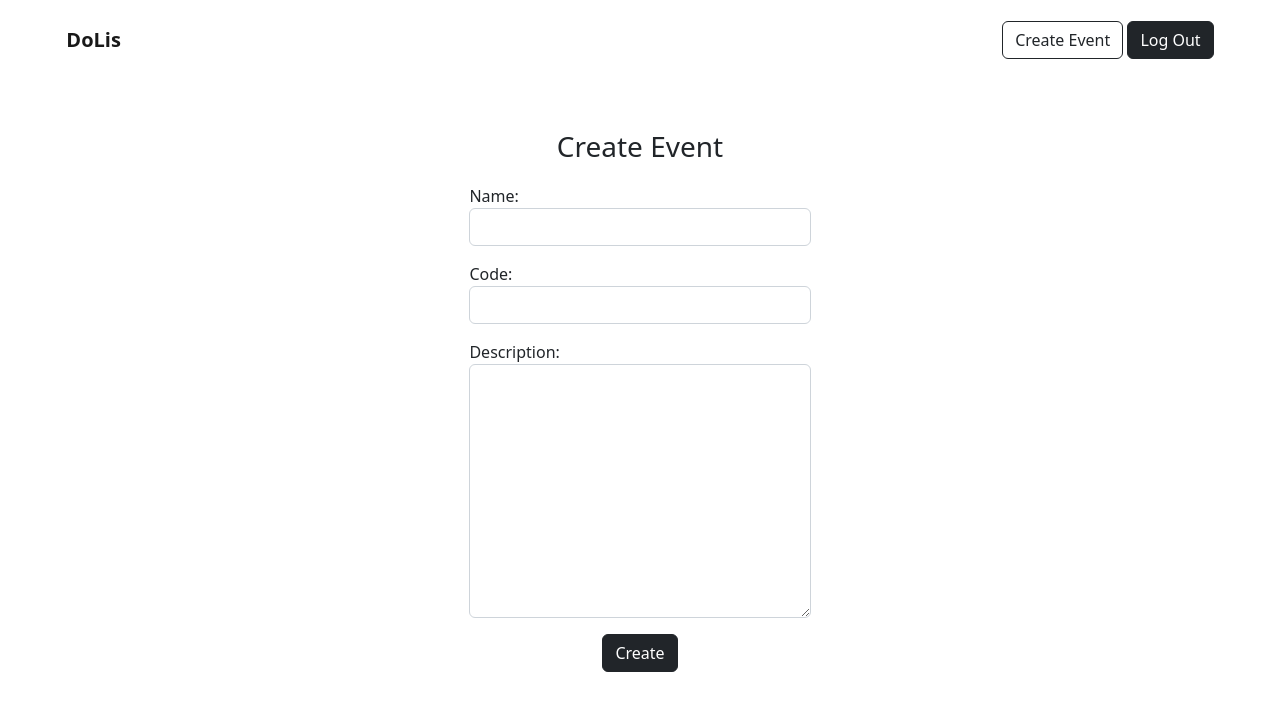
After one commit to erinbedri/DoLis---slido-clone, a Django app: page /event/create/ in a window 1280 px wide. The commit adds this page. Shown: the top 721 px of the page. Run offline with Django 4.2, Linux system fonts and the light colour scheme; the visitor is signed in with stand-in values (Sample User, id 1).

Commit message:
create event view

```diff
--- a/DoLis/core/forms.py
+++ b/DoLis/core/forms.py
@@ -2,7 +2,7 @@ from django import forms
 from django.contrib.auth import get_user_model
 from django.contrib.auth.forms import AuthenticationForm, UserCreationForm
 
-from DoLis.core.models import Question
+from DoLis.core.models import Question, Event
 
 UserModel = get_user_model()
 
@@ -66,3 +66,20 @@ class RegistrationForm(UserCreationForm):
     class Meta:
         model = UserModel
         fields = ('username', 'password1', 'password2')
+
+
+class EventCreateForm(forms.ModelForm):
+    class Meta:
+        model = Event
+        fields = ('name', 'code', 'description')
+        widgets = {
+            'name': forms.TextInput(
+                attrs={'class': 'form-control'}
+            ),
+            'code': forms.TextInput(
+                attrs={'class': 'form-control'}
+            ),
+            'description': forms.Textarea(
+                attrs={'class': 'form-control'}
+            ),
+        }
--- a/DoLis/core/urls.py
+++ b/DoLis/core/urls.py
@@ -7,5 +7,6 @@ urlpatterns = [
     path('login/', views.login_user, name='login'),
     path('logout/', views.logout_user, name='logout'),
     path('register/', views.register_user, name='register'),
-    path('event/<int:pk>', views.event_details, name='event details')
+    path('event/<int:pk>/', views.event_details, name='event details'),
+    path('event/create/', views.event_create, name='event create')
 ]
--- a/DoLis/core/views.py
+++ b/DoLis/core/views.py
@@ -1,17 +1,20 @@
 from django.contrib.auth import authenticate, login, logout
+from django.contrib.auth.decorators import login_required
 from django.db.models import Q
 from django.http import HttpResponseRedirect
 from django.shortcuts import render, get_object_or_404, redirect
 from django.urls import reverse
 
-from DoLis.core.forms import QuestionForm, LoginForm, RegistrationForm
+from DoLis.core.forms import QuestionForm, LoginForm, RegistrationForm, EventCreateForm
 from DoLis.core.models import Event, Question
 
 
 def homepage(request):
     q = request.GET.get('q') if request.GET.get('q') is not None else ''
 
-    events = Event.objects.filter(Q(code__icontains=q))
+    events = Event.objects\
+        .filter(Q(code__icontains=q))\
+        .order_by('-created_at')
     events_count = events.count()
 
     context = {
@@ -92,3 +95,21 @@ def register_user(request):
 def logout_user(request):
     logout(request)
     return redirect('core:homepage')
+
+
+@login_required
+def event_create(request):
+    if request.method == 'POST':
+        form = EventCreateForm(request.POST)
+        if form.is_valid():
+            event = form.save(commit=False)
+            event.owner = request.user
+            event.save()
+            return redirect('core:event details', event.id)
+    else:
+        form = EventCreateForm()
+
+    context = {
+        'form': form,
+    }
+    return render(request, 'core/event-create.html', context)
--- /dev/null
+++ b/templates/core/event-create.html
@@ -0,0 +1,18 @@
+{% extends 'core/base.html' %}
+
+{% block content %}
+    <section style="margin: 50px 50px">
+        <div class="row justify-content-center">
+            <div class="col-md-4">
+                <h3 class="text-center" style="margin-bottom: 20px">Create Event</h3>
+                <form method="post">
+                    {% csrf_token %}
+                    {{ form.as_p }}
+                    <div class="d-grid gap-2 d-md-flex justify-content-md-center">
+                        <button type="submit" class="btn btn-dark">Create</button>
+                    </div>
+                </form>
+            </div>
+        </div>
+    </section>
+{% endblock %}
--- a/templates/core/homepage.html
+++ b/templates/core/homepage.html
@@ -9,7 +9,7 @@
                     <div class="input-group">
                         <span class="input-group-text" id="basic-addon1">#</span>
                         <input class="form-control me-2" type="text" placeholder="Enter Code Here" name="q">
-                        <button class="btn btn-outline-success" type="submit">
+                        <button class="btn btn-outline-dark" type="submit">
                             <i class="fa-solid fa-arrow-right"></i>
                         </button>
                     </div>
@@ -32,7 +32,7 @@
         <div class="row" style="margin-top: 15px">
             {% for event in events %}
                 <div class="col-sm-3">
-                    <div class="card text-center">
+                    <div class="card text-center" style="margin-bottom: 15px">
                         <div class="card-body">
                             <h5 class="card-title">{{ event.name }}</h5>
                             <p class="card-text">#{{ event.code }}</p>
--- a/templates/core/navigation.html
+++ b/templates/core/navigation.html
@@ -8,7 +8,7 @@
             </div>
         {% else %}
             <div>
-                <a class="btn btn-outline-dark" href="#" role="button">Create Event</a>
+                <a class="btn btn-outline-dark" href="{% url 'core:event create' %}" role="button">Create Event</a>
                 <a class="btn btn-dark" href="{% url 'core:logout' %}" role="button">Log Out</a>
             </div>
         {% endif %}
```
